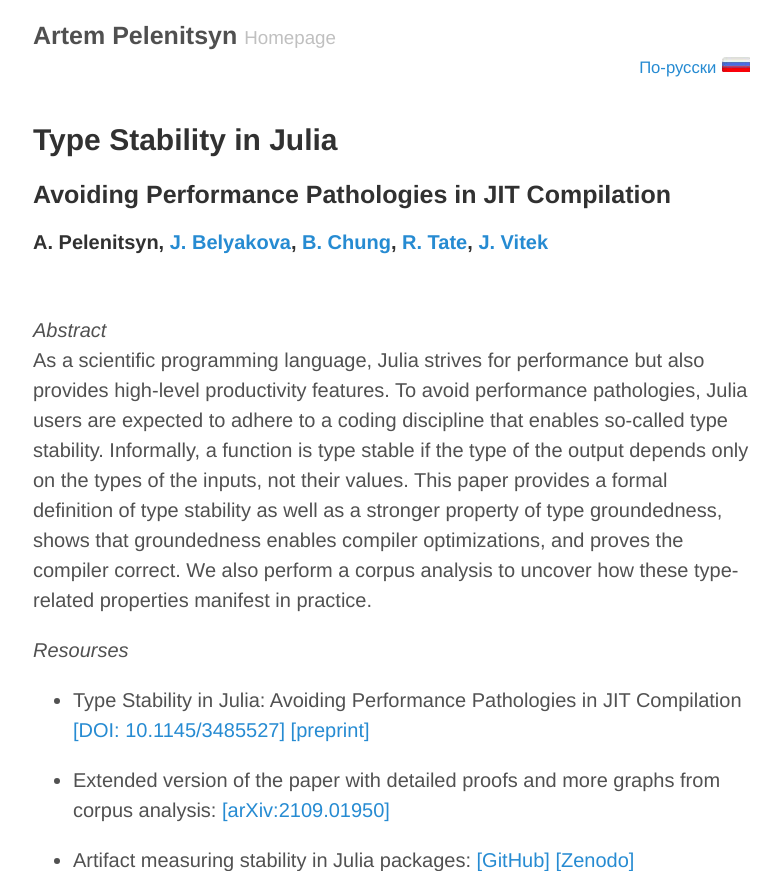
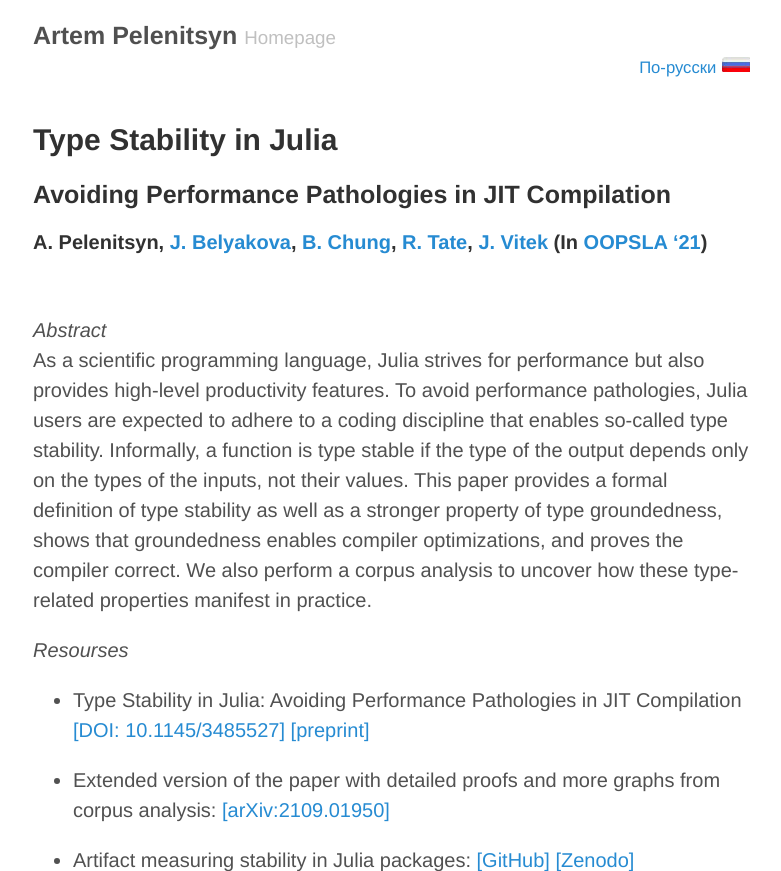
Before and after one commit to ulysses4ever/ulysses.mmcs.sfedu.ru, a Jekyll site: the page built from Projects/stability/index.md, in a window 1280 px wide, cut to the strip 0-871 px from the top of the page. Shown: the whole strip, without its empty margins (247-1028 px from the left). Built offline with Jekyll 4.4.1, drawn with Linux system fonts in a browser that asks for light colours.

Commit message:
stability: oopsla 21 link

```diff
--- a/Projects/stability/index.md
+++ b/Projects/stability/index.md
@@ -5,7 +5,7 @@
 
 ## Type Stability in Julia
 ### Avoiding Performance Pathologies in JIT Compilation
-#### A. Pelenitsyn, [J. Belyakova][julia], [B. Chung][chung], [R. Tate][ross], [J. Vitek][jan]
+#### A. Pelenitsyn, [J. Belyakova][julia], [B. Chung][chung], [R. Tate][ross], [J. Vitek][jan] (In [OOPSLA '21][oopsla])
 
 <br />
 
@@ -35,6 +35,7 @@
 [arxiv]: https://arxiv.org/abs/2109.01950
 [artifact-gh]: https://github.com/prl-julia/julia-type-stability
 [artifact-zenodo]: https://zenodo.org/record/5500548
+[oopsla]: https://2021.splashcon.org/details/splash-2021-oopsla/54/Type-Stability-in-Julia-Avoiding-Performance-Pathologies-in-JIT-Compilation
 
 [julia]: https://julbinb.github.io/
 [chung]: https://benchung.github.io/
```
